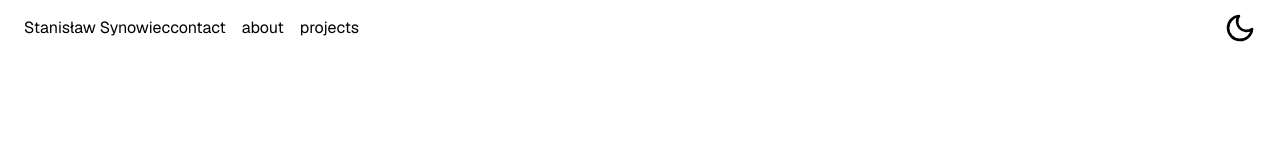
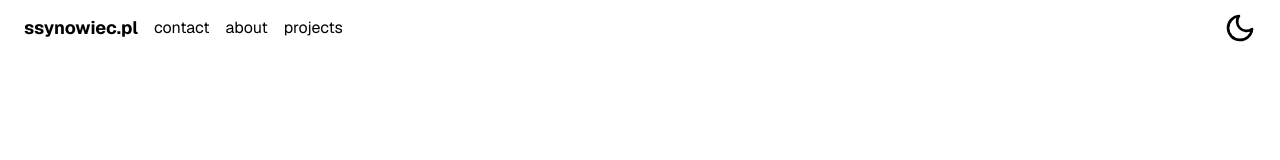
Before and after one commit to ssynowiec/ssynowiec.pl, a Next.js app: page / in a window 1280 px wide. Shown: the top 160 px of the page. Built offline with nearby package versions, Linux system fonts and the light colour scheme; no server answers.

Commit message:
style: navigation & header

```diff
--- a/src/components/header/header.tsx
+++ b/src/components/header/header.tsx
@@ -8,8 +8,10 @@ export const Header = () => {
     <header>
       <Wrapper>
         <div className='flex w-screen items-center justify-between'>
-          <div className='flex'>
-            <Link href='/'>Stanisław Synowiec</Link>
+          <div className='flex items-center justify-center gap-4'>
+            <Link href='/' className='text-lg font-bold'>
+              ssynowiec.pl
+            </Link>
             <Navigation />
           </div>
           <ThemeSwitcher />
--- /dev/null
+++ b/src/components/navLink/navLink.tsx
@@ -0,0 +1,28 @@
+'use client';
+
+import Link from 'next/link';
+import { usePathname } from 'next/navigation';
+import { clsx } from 'clsx';
+
+export interface NavigationLink {
+  text: string;
+  href: string;
+}
+
+interface NavLinkProps {
+  link: NavigationLink;
+}
+
+export const NavLink = ({ link }: NavLinkProps) => {
+  const pathname = usePathname();
+
+  const isActive = pathname === link.href;
+
+  return (
+    <li>
+      <Link href={link.href} className={clsx({ 'font-bold': isActive })}>
+        {link.text}
+      </Link>
+    </li>
+  );
+};
--- a/src/components/navigation/navigation.tsx
+++ b/src/components/navigation/navigation.tsx
@@ -1,9 +1,4 @@
-import Link from 'next/link';
-
-interface NavigationLink {
-  text: string;
-  href: string;
-}
+import { NavigationLink, NavLink } from '@/components/navLink/navLink';
 
 const links: NavigationLink[] = [
   { text: 'contact', href: '/contact' },
@@ -14,11 +9,9 @@ const links: NavigationLink[] = [
 export const Navigation = () => {
   return (
     <nav>
-      <ul className='flex items-center justify-center'>
+      <ul className='flex items-center justify-center gap-4'>
         {links.map((link) => (
-          <li key={link.href} className='mr-4'>
-            <Link href={link.href}>{link.text}</Link>
-          </li>
+          <NavLink link={link} />
         ))}
       </ul>
     </nav>
```
